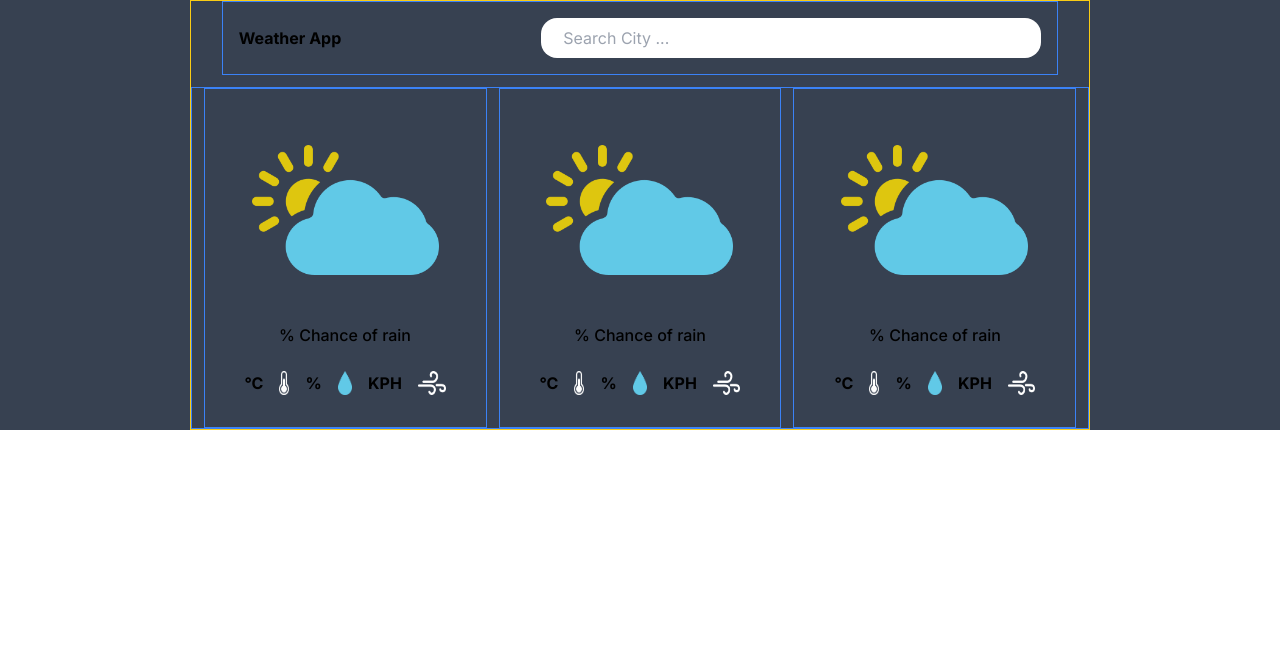
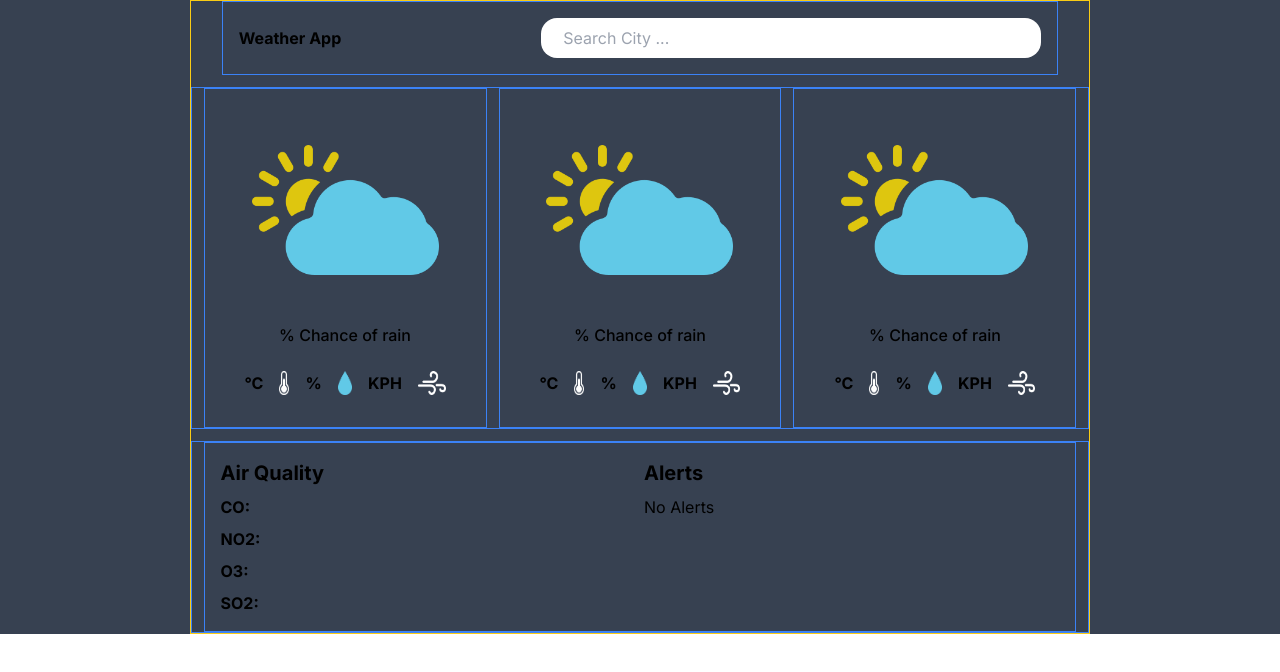
Before and after one commit to sephclt/weather-app-nextjs, a Next.js app: page / in a window 1280 px wide. Shown: the top 672 px of the page. Built offline with nearby package versions, Linux system fonts and the light colour scheme; no server answers.

Commit message:
complete cards

```diff
--- a/src/hooks/useDataFetch.tsx
+++ b/src/hooks/useDataFetch.tsx
@@ -12,12 +12,21 @@ export interface IWeatherData {
     condition: {
       text: string;
     };
+    air_quality: {
+      co: number;
+      no2: number;
+      o3: number;
+      so2: number;
+    };
   };
   forecast: {
     forecastday: {
       date: string;
       day: {
         daily_chance_of_rain: number;
+        avgtemp_c: number;
+        avghumidity: number;
+        maxwind_kph: number;
         condition: {
           text: string;
         };
--- a/src/pages/index.tsx
+++ b/src/pages/index.tsx
@@ -73,24 +73,21 @@ const App = () => {
         {/* Second Card */}
         <Card>
           <div className="flex gap-1">
-            <h1 className="font-bold text-base">
-              {weatherData?.location.name}
-            </h1>
             <h1 className="text-base">
-              {weatherData?.forecast.forecastday[0].date}
+              {weatherData?.forecast.forecastday[1].date}
             </h1>
           </div>
           <Image src={cloudy} alt="Image of a Cloud" width={187} height={124} />
           <h1 className="text-2xl font-bold">
-            {weatherData?.current.condition.text}
+            {weatherData?.forecast.forecastday[1].day.condition.text}
           </h1>
           <p className="font-medium text-base">
-            {weatherData?.forecast.forecastday[0].day.daily_chance_of_rain}%
+            {weatherData?.forecast.forecastday[1].day.daily_chance_of_rain}%
             Chance of rain
           </p>
           <div className="flex gap-4">
             <h1 className="text-base font-bold">
-              {weatherData?.current.temp_c}°C
+              {weatherData?.forecast.forecastday[1].day.avgtemp_c}°C
             </h1>
             <Image
               src={thermo}
@@ -99,7 +96,7 @@ const App = () => {
               height={20}
             />
             <h1 className="text-base font-bold">
-              {weatherData?.current.humidity}%
+              {weatherData?.forecast.forecastday[1].day.avghumidity}%
             </h1>
             <Image
               src={droplet}
@@ -108,7 +105,7 @@ const App = () => {
               height={20}
             />
             <h1 className="text-base font-bold">
-              {weatherData?.current.wind_kph} KPH
+              {weatherData?.forecast.forecastday[1].day.maxwind_kph} KPH
             </h1>
             <Image src={wind} alt="svg of wind" width={27.65} height={20} />
           </div>
@@ -116,24 +113,21 @@ const App = () => {
         {/* Third Card */}
         <Card>
           <div className="flex gap-1">
-            <h1 className="font-bold text-base">
-              {weatherData?.location.name}
-            </h1>
             <h1 className="text-base">
-              {weatherData?.forecast.forecastday[0].date}
+              {weatherData?.forecast.forecastday[2].date}
             </h1>
           </div>
           <Image src={cloudy} alt="Image of a Cloud" width={187} height={124} />
           <h1 className="text-2xl font-bold">
-            {weatherData?.current.condition.text}
+            {weatherData?.forecast.forecastday[2].day.condition.text}
           </h1>
           <p className="font-medium text-base">
-            {weatherData?.forecast.forecastday[0].day.daily_chance_of_rain}%
+            {weatherData?.forecast.forecastday[2].day.daily_chance_of_rain}%
             Chance of rain
           </p>
           <div className="flex gap-4">
             <h1 className="text-base font-bold">
-              {weatherData?.current.temp_c}°C
+              {weatherData?.forecast.forecastday[2].day.avgtemp_c}°C
             </h1>
             <Image
               src={thermo}
@@ -142,7 +136,7 @@ const App = () => {
               height={20}
             />
             <h1 className="text-base font-bold">
-              {weatherData?.current.humidity}%
+              {weatherData?.forecast.forecastday[2].day.avghumidity}%
             </h1>
             <Image
               src={droplet}
@@ -151,11 +145,38 @@ const App = () => {
               height={20}
             />
             <h1 className="text-base font-bold">
-              {weatherData?.current.wind_kph} KPH
+              {weatherData?.forecast.forecastday[2].day.maxwind_kph} KPH
             </h1>
             <Image src={wind} alt="svg of wind" width={27.65} height={20} />
           </div>
         </Card>
+      </CardContainer>
+      <CardContainer>
+        <div className="w-full px-4 py-4 grid grid-cols-2 gap-2 border border-blue-500">
+          <div className="flex flex-col gap-2">
+            <h1 className="font-bold text-xl">Air Quality</h1>
+            <p className="text-base">
+              <span className="font-bold">CO: </span>
+              {weatherData?.current.air_quality.co}
+            </p>
+            <p className="text-base">
+              <span className="font-bold">NO2: </span>
+              {weatherData?.current.air_quality.no2}
+            </p>
+            <p className="text-base">
+              <span className="font-bold">O3: </span>
+              {weatherData?.current.air_quality.o3}
+            </p>
+            <p className="text-base">
+              <span className="font-bold">SO2: </span>
+              {weatherData?.current.air_quality.so2}
+            </p>
+          </div>
+          <div className="flex flex-col gap-2">
+            <h1 className="font-bold text-xl">Alerts</h1>
+            <p>No Alerts</p>
+          </div>
+        </div>
       </CardContainer>
     </>
   );
```
